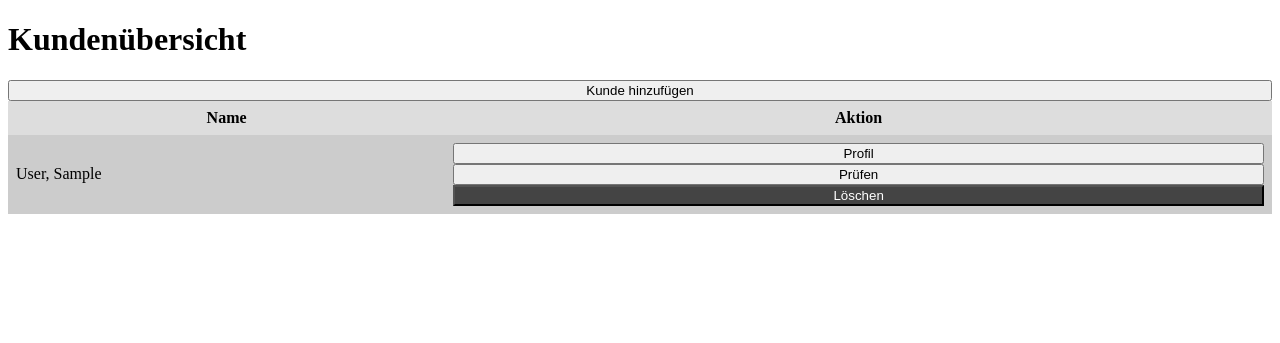
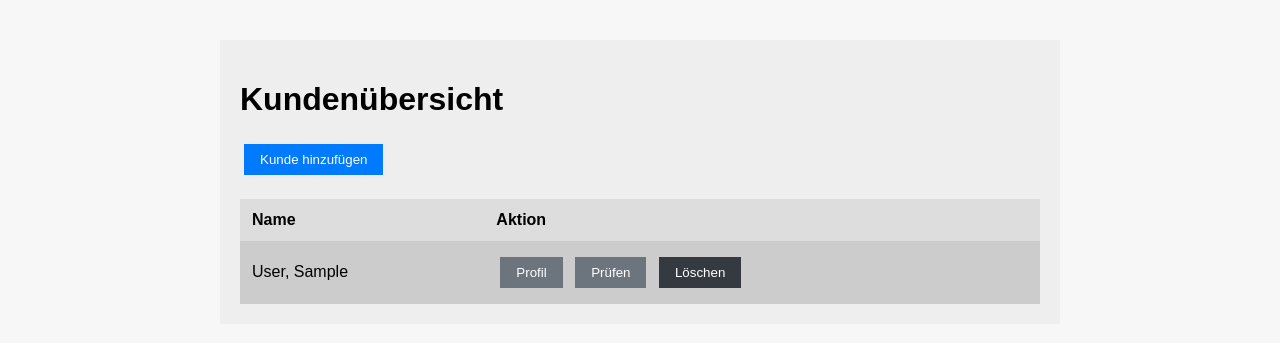
Before and after one commit to matsohms/1LuftiBank, a Django app: template core/templates/customer_list.html in a window 1280 px wide. Shown: the top 343 px of the page. Run offline with Django 4.2, Linux system fonts and the light colour scheme; the template is opened without the code that fills it: most values are stand-ins (such as "Sample title", 1, 10 or a date in 2020).

Commit message:
Update customer_list.html

```diff
--- a/core/templates/customer_list.html
+++ b/core/templates/customer_list.html
@@ -1,22 +1,42 @@
-<!DOCTYPE html><html lang="de"><head><meta charset="UTF-8"><title>Kunden</title>
+<!DOCTYPE html>
+<html lang="de">
+<head>
+  <meta charset="UTF-8">
+  <title>Kunden</title>
   <style>
-table { width:100%; border-collapse:collapse; }
-tr:nth-child(odd){ background:#ddd; } tr:nth-child(even){ background:#ccc; }
-th,td{ padding:8px; }
-a button{ width:100%; }
-</style></head><body><div class="container">
+    body { font-family: Arial, sans-serif; background: #f7f7f7; }
+    .container { background: #eee; padding:20px; margin:40px auto; width: 90%; max-width: 800px; }
+    table { width:100%; border-collapse:collapse; margin-top:20px; }
+    tr:nth-child(odd){ background:#ddd; }
+    tr:nth-child(even){ background:#ccc; }
+    th,td{ padding:12px; text-align:left; }
+    button { border:none; padding:8px 16px; font-family:Arial; margin:4px; }
+    .btn-primary { background:#007bff; color:#fff; }
+    .btn-secondary { background:#6c757d; color:#fff; }
+    .btn-danger { background:#343a40; color:#fff; }
+  </style>
+</head>
+<body>
+  <div class="container">
     <h1>Kundenübersicht</h1>
-  <a href="{% url 'customer_create' %}"><button>Kunde hinzufügen</button></a>
+    <a href="{% url 'customer_create' %}"><button class="btn-primary">Kunde hinzufügen</button></a>
     <table>
       <tr><th>Name</th><th>Aktion</th></tr>
       {% for c in customers %}
-    <tr><td>{{ c.last_name }}, {{ c.first_name }}</td>
+      <tr>
+        <td>{{ c.last_name }}, {{ c.first_name }}</td>
         <td>
-          <a href="{% url 'customer_detail' c.pk %}"><button>Profil</button></a>
+          <a href="{% url 'customer_detail' c.pk %}"><button class="btn-secondary">Profil</button></a>
           {% if c.security_enabled %}
-          <a href="{% url 'customer_security' c.pk %}"><button>Prüfen</button></a>
+            <a href="{% url 'customer_security' c.pk %}"><button class="btn-secondary">Prüfen</button></a>
           {% endif %}
-          <a href="{% url 'customer_delete' c.pk %}"><button style="background:#444;color:white;">Löschen</button></a>
-        </td></tr>
-    {% empty %}<tr><td colspan="2">Keine Kunden.</td></tr>{% endfor %}
+          <a href="{% url 'customer_delete' c.pk %}"><button class="btn-danger">Löschen</button></a>
+        </td>
+      </tr>
+      {% empty %}
+      <tr><td colspan="2">Keine Kunden.</td></tr>
+      {% endfor %}
     </table>
+  </div>
+</body>
+</html>
```
Lines whose indentation alone changed are shown as unchanged.
